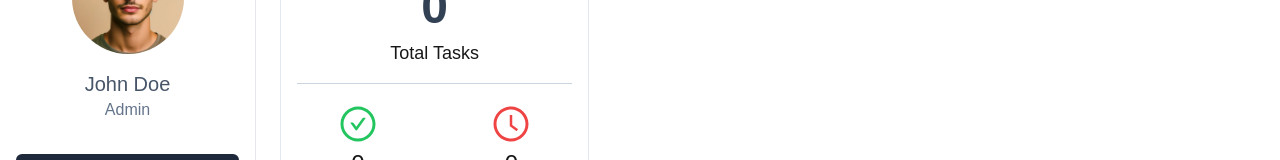
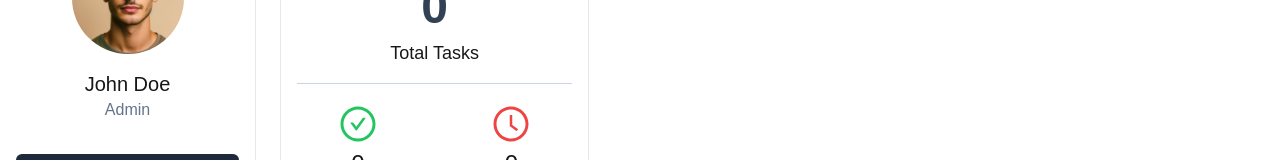
Before and after one commit to daniel-pompa/next-to-do-list, a Next.js app: page /dashboard in a window 1280 px wide. Shown: the part 170-330 px from the top of the page. Built offline with nearby package versions, Linux system fonts and the light colour scheme.

Commit message:
style: add hover transition to menu items

```diff
--- a/src/components/Sidebar.tsx
+++ b/src/components/Sidebar.tsx
@@ -41,7 +41,7 @@ export const Sidebar = () => {
             priority
             className='w-28 h-28 m-auto rounded-full object-cover'
           />
-          <h5 className='mt-4 text-xl text-slate-600 lg:block'>John Doe</h5>
+          <h5 className='mt-4 text-xl lg:block'>John Doe</h5>
           <span className='text-slate-500 lg:block'>Admin</span>
         </div>
         <nav className='mt-8 space-y-3'>
--- a/src/components/SidebarMenuItem.tsx
+++ b/src/components/SidebarMenuItem.tsx
@@ -16,7 +16,7 @@ export const SidebarMenuItem = ({ path, title }: SidebarMenuItemProps) => {
     <Link
       href={path}
       className={`
-            px-4 py-3 flex items-center space-x-4 rounded-md hover:bg-slate-800 hover:text-white
+            px-4 py-3 flex items-center space-x-4 rounded-md hover:bg-slate-800 hover:text-white transition-all duration-300 ease-in-out
             ${
               currentPath === path
                 ? 'text-white bg-slate-800'
```
